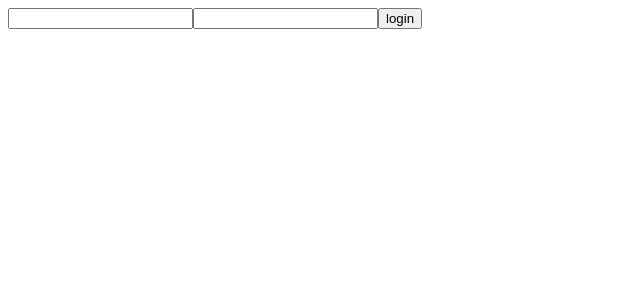
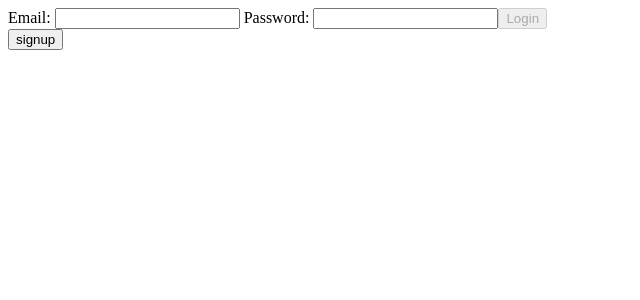
Before and after one commit to GowthamAnbu/best-examples, an Angular app: page /login in a window 1280 px wide. Shown: the top 300 px of the page, without its empty margins (0-640 px from the left). Built offline with nearby package versions, Linux system fonts and the light colour scheme.

Commit message:
added validation

```diff
--- a/src/app/auth/auth-routing.module.ts
+++ b/src/app/auth/auth-routing.module.ts
@@ -1,6 +1,7 @@
 import { NgModule } from '@angular/core';
 import { Routes, RouterModule } from '@angular/router';
 import { WrapLoginComponent } from './containers/wrap-login/wrap-login.component';
+import { SingupComponent } from './components/singup/singup.component';
 
 const routes: Routes = [
   {
@@ -11,6 +12,10 @@ const routes: Routes = [
   {
     path: 'login',
     component: WrapLoginComponent
+  },
+  {
+    path: 'singup',
+    component: SingupComponent,
   },
   {
     path: '**',
--- a/src/app/auth/components/login/login.component.html
+++ b/src/app/auth/components/login/login.component.html
@@ -1,3 +1,28 @@
-<input type="text" name="Email" id="emailId" autocomplete="off" [(ngModel)]="user.email">
-<input type="password" name="password" id="passwordId" autocomplete="off" [(ngModel)]="user.password">
-<input type="button" value="login" (click)="login()">
+<form [formGroup]="loginForm" (submit)="login()">
+
+  <label>
+    Email:
+    <input type="text" [formControlName]="'email'">
+    <p *ngIf="loginForm.get('email').invalid && loginForm.get('email').touched">
+      <span *ngIf="loginForm.get('email').hasError('required')">
+        Email is required
+      </span>
+      <span *ngIf="loginForm.get('email').hasError('pattern')">
+        Please type a valid email address
+      </span>
+    </p>
+  </label>
+
+  <label>
+    Password:
+    <input type="password" [formControlName]="'password'">
+    <p *ngIf="loginForm.get('password').invalid && loginForm.get('password').touched">
+      <span *ngIf="loginForm.get('password').hasError('required')">
+        password is required
+      </span>
+    </p>
+  </label>
+  <input type="submit" value="Login" [disabled]="!loginForm.valid">
+</form>
+
+<input type="button" value="signup" (click)="helper.goto(['singup'])">
--- a/src/app/auth/components/login/login.component.ts
+++ b/src/app/auth/components/login/login.component.ts
@@ -1,25 +1,29 @@
-import { Component, OnInit, Input, Output, EventEmitter } from '@angular/core';
+import { Component, OnInit, Input, Output, EventEmitter, ViewEncapsulation, ChangeDetectionStrategy } from '@angular/core';
 import { User } from '../../models/user';
+import { FormGroup } from '@angular/forms';
+import { HelperService } from '../../../utils/helper.service';
 
 @Component({
   selector: 'template-login',
   templateUrl: './login.component.html',
-  styleUrls: ['./login.component.css']
+  styleUrls: ['./login.component.css'],
+  changeDetection: ChangeDetectionStrategy.OnPush
 })
 export class LoginComponent implements OnInit {
 
-  user: User = {
-    email: '',
-    password: '',
-  };
-  @Output() loginEmitter = new EventEmitter();
+  @Input() loginForm: FormGroup;
+  @Output() loginEmitter = new EventEmitter<User>();
 
-  constructor() { }
+  constructor(public helper: HelperService) { }
 
   ngOnInit() {
   }
 
   login() {
-    this.loginEmitter.next(this.user);
+    if (this.loginForm.valid) {
+      this.loginEmitter.next(this.loginForm.value);
+    }
   }
+
+
 }
--- /dev/null
+++ b/src/app/auth/components/singup/singup.component.html
@@ -0,0 +1,3 @@
+<p>
+  singup works!
+</p>
--- /dev/null
+++ b/src/app/auth/components/singup/singup.component.ts
@@ -0,0 +1,15 @@
+import { Component, OnInit } from '@angular/core';
+
+@Component({
+  selector: 'template-singup',
+  templateUrl: './singup.component.html',
+  styleUrls: ['./singup.component.css']
+})
+export class SingupComponent implements OnInit {
+
+  constructor() { }
+
+  ngOnInit() {
+  }
+
+}
--- a/src/app/auth/containers/wrap-login/wrap-login.component.html
+++ b/src/app/auth/containers/wrap-login/wrap-login.component.html
@@ -1 +1 @@
-<template-login (loginEmitter)="login($event)"></template-login>
+<template-login [loginForm]="loginForm" (loginEmitter)="login($event)"></template-login>
--- a/src/app/auth/containers/wrap-login/wrap-login.component.ts
+++ b/src/app/auth/containers/wrap-login/wrap-login.component.ts
@@ -1,4 +1,7 @@
 import { Component, OnInit } from '@angular/core';
+import { FormGroup, FormControl, Validators } from '@angular/forms';
+import { HelperService } from '../../../utils/helper.service';
+import { User } from '../../models/user';
 
 @Component({
   selector: 'template-wrap-login',
@@ -7,13 +10,18 @@ import { Component, OnInit } from '@angular/core';
 })
 export class WrapLoginComponent implements OnInit {
 
-  constructor() { }
+  loginForm = new FormGroup({
+    email: new FormControl('', [Validators.required, Validators.pattern(this.helper.emailRegex)]),
+    password: new FormControl('', Validators.required), // TODO add validator pattern and also do the same in template-login
+  }, { updateOn: 'change'});
+
+  constructor(public helper: HelperService) { }
 
   ngOnInit() {
   }
 
-  login(event) {
-    console.log(event);
+  login(user: User) {
+    console.log(user);
     // TODO add action here which internally uses another action to redirect to the target page
   }
 }
--- /dev/null
+++ b/src/app/utils/helper.service.ts
@@ -0,0 +1,20 @@
+import { Injectable } from '@angular/core';
+import { Router, NavigationExtras } from '@angular/router';
+
+@Injectable({
+  providedIn: 'root'
+})
+
+export class HelperService {
+
+  readonly emailRegex = /^[a-zA-Z0-9.!#$%&’*+/=?^_`{|}~-]+@[a-zA-Z0-9-]+(?:\.[a-zA-Z0-9-]+)*$/;
+
+  constructor(private router: Router) { }
+
+  goto(commands: any[], extras?:NavigationExtras){
+    extras === undefined ?
+      this.router.navigate(commands) :
+      this.router.navigate(commands, extras);
+  }
+
+}
```
Also changed, not shown: src/app/auth/auth.module.ts (+5 -3 lines), src/app/auth/components/singup/singup.component.css (added), 2 other files (tests, documents, lock files or other folders).
